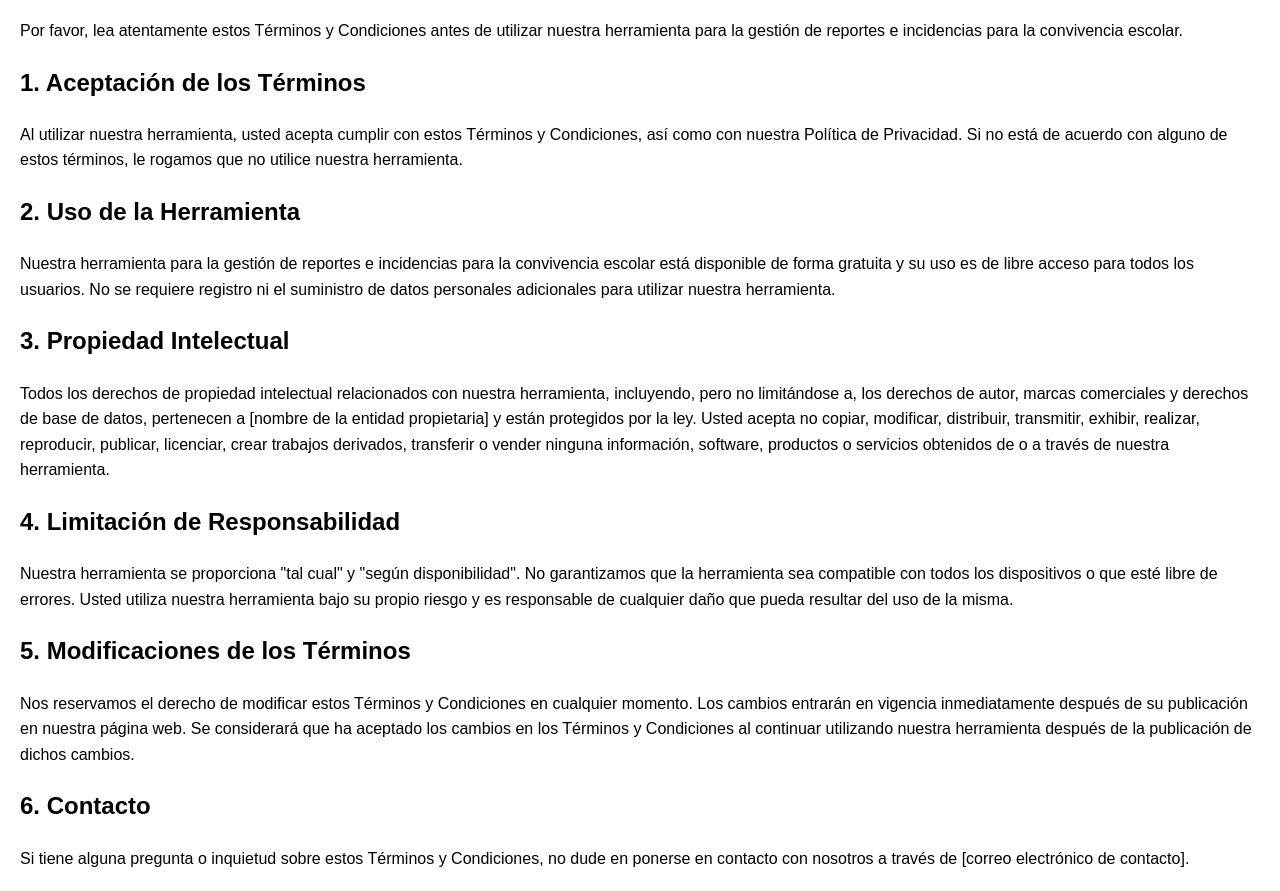
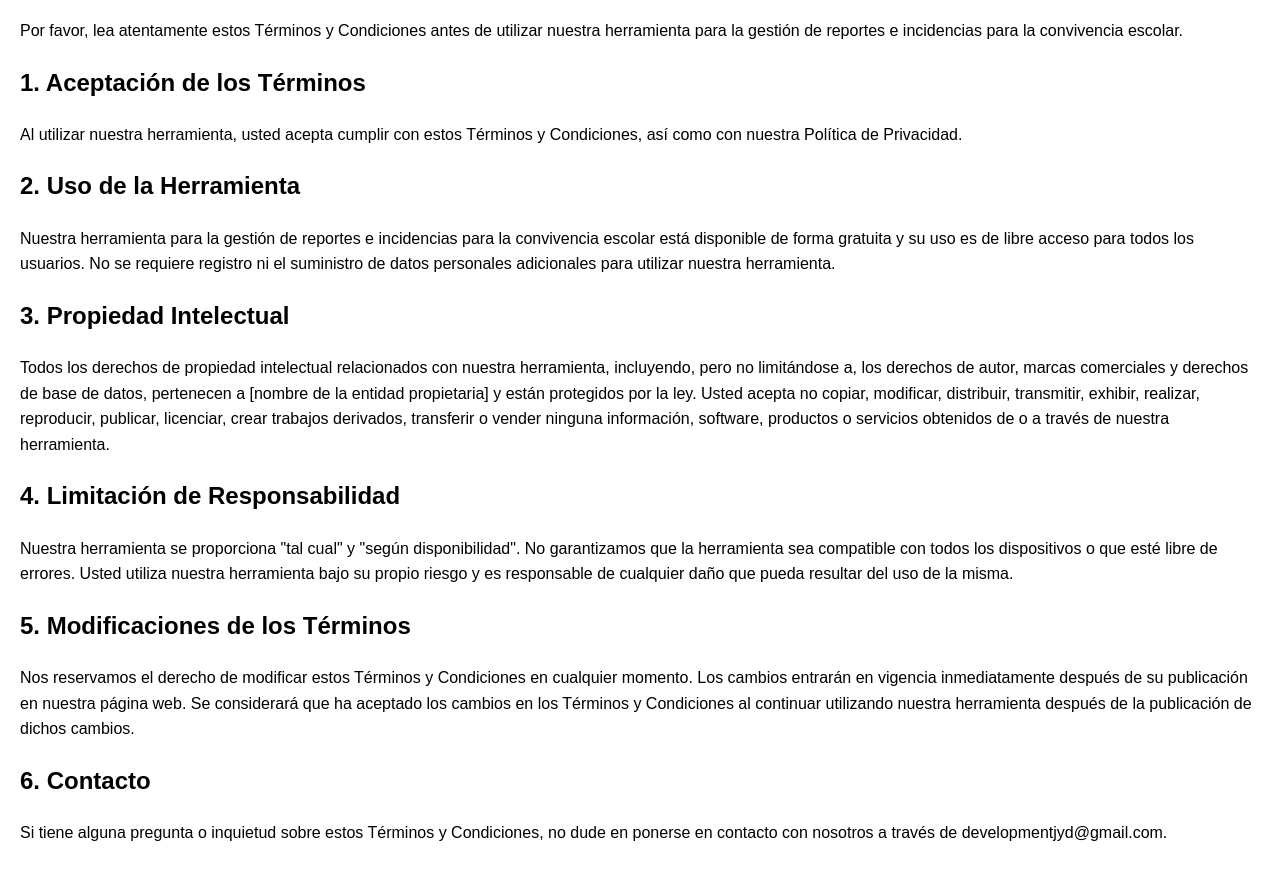
Before and after one commit to developmentJD/terms-data-convive, a plain HTML site: page index.html in a window 1280 px wide. Shown: the part 76-967 px from the top of the page. After the commit the page ends 942 px from the top, so only its background shows below. Drawn offline with Linux system fonts and the light colour scheme.

Commit message:
Update index.html

```diff
--- a/index.html
+++ b/index.html
@@ -23,7 +23,7 @@
     <p>Por favor, lea atentamente estos Términos y Condiciones antes de utilizar nuestra herramienta para la gestión de reportes e incidencias para la convivencia escolar.</p>
 
     <h2>1. Aceptación de los Términos</h2>
-    <p>Al utilizar nuestra herramienta, usted acepta cumplir con estos Términos y Condiciones, así como con nuestra Política de Privacidad. Si no está de acuerdo con alguno de estos términos, le rogamos que no utilice nuestra herramienta.</p>
+    <p>Al utilizar nuestra herramienta, usted acepta cumplir con estos Términos y Condiciones, así como con nuestra Política de Privacidad.</p>
 
     <h2>2. Uso de la Herramienta</h2>
     <p>Nuestra herramienta para la gestión de reportes e incidencias para la convivencia escolar está disponible de forma gratuita y su uso es de libre acceso para todos los usuarios. No se requiere registro ni el suministro de datos personales adicionales para utilizar nuestra herramienta.</p>
@@ -38,6 +38,6 @@
     <p>Nos reservamos el derecho de modificar estos Términos y Condiciones en cualquier momento. Los cambios entrarán en vigencia inmediatamente después de su publicación en nuestra página web. Se considerará que ha aceptado los cambios en los Términos y Condiciones al continuar utilizando nuestra herramienta después de la publicación de dichos cambios.</p>
 
     <h2>6. Contacto</h2>
-    <p>Si tiene alguna pregunta o inquietud sobre estos Términos y Condiciones, no dude en ponerse en contacto con nosotros a través de [correo electrónico de contacto].</p>
+    <p>Si tiene alguna pregunta o inquietud sobre estos Términos y Condiciones, no dude en ponerse en contacto con nosotros a través de developmentjyd@gmail.com.</p>
 </body>
 </html>
```
